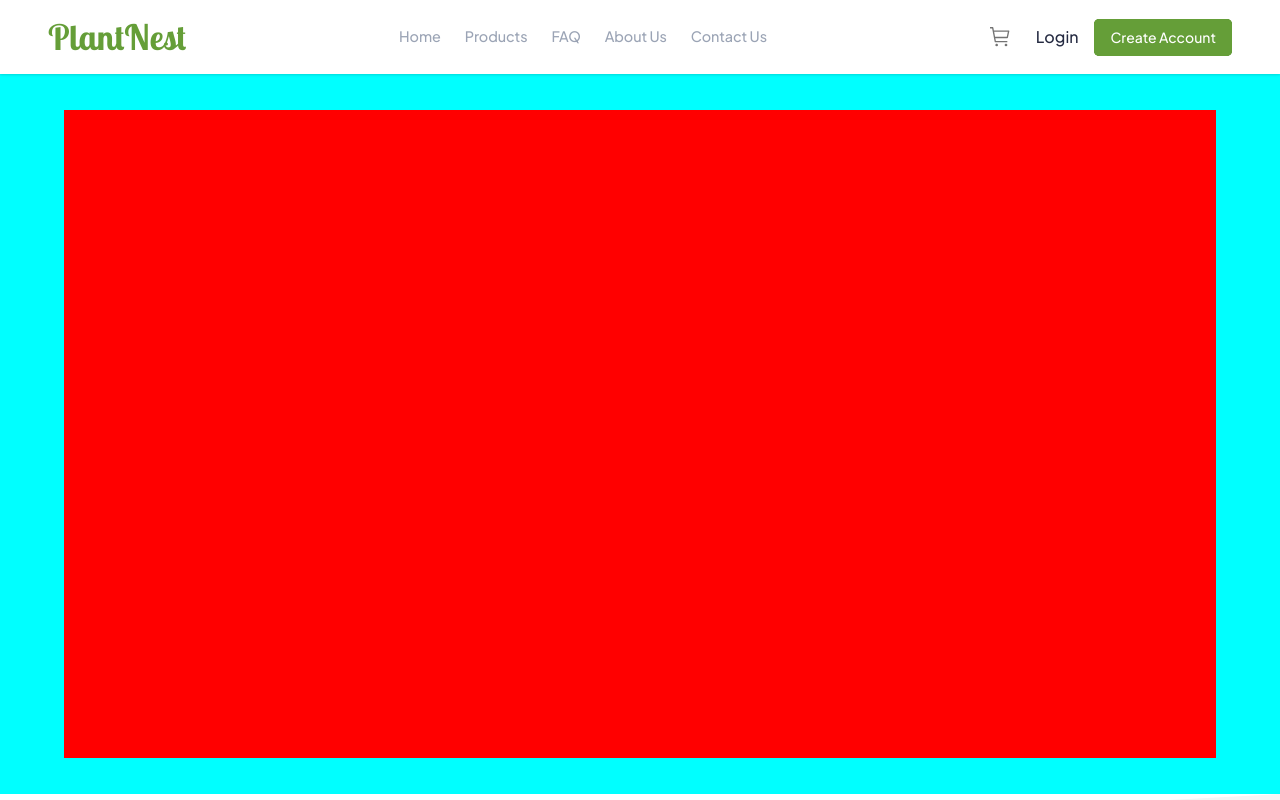
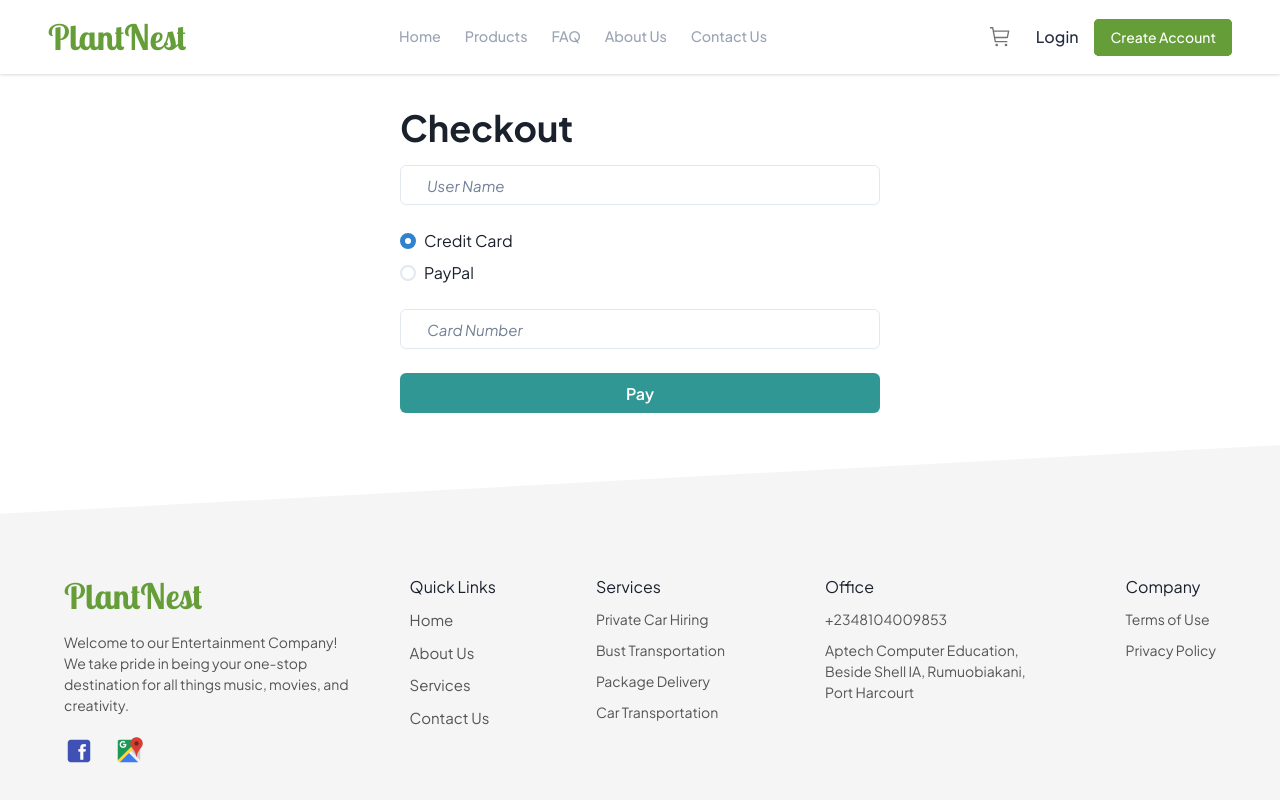
Before and after one commit to godriceeichie/CyberTitans-Frontend, a React (Create React App) app: page /checkout in a window 1280 px wide. Shown: the top 800 px of the page. Built offline with nearby package versions, Linux system fonts and the light colour scheme; a web font is replaced by a local one.

Commit message:
redesign checkout and cart page

```diff
--- a/src/pages/Cart.js
+++ b/src/pages/Cart.js
@@ -1,14 +1,22 @@
 import React from 'react';
-import '../styles/Cart.css';
-import { Link as RouterLink } from "react-router-dom"
-import { Link } from 'react-router-dom';
-import { useState } from 'react';
+import {
+  VStack,
+  HStack,
+  Container,
+  Box,
+  Heading,
+  Text,
+  Button,
+  Image,
+} from '@chakra-ui/react';
+import { Link as RouterLink } from 'react-router-dom';
 
 const Cart = ({ cartItems, setCartItems }) => {
   const handleQuantityChange = (index, newQuantity) => {
     const updatedCartItems = [...cartItems];
     updatedCartItems[index].quantity = newQuantity;
-    updatedCartItems[index].totalPrice = updatedCartItems[index].price * newQuantity;
+    updatedCartItems[index].totalPrice =
+      updatedCartItems[index].price * newQuantity;
     setCartItems(updatedCartItems);
   };
 
@@ -27,36 +35,59 @@ const Cart = ({ cartItems, setCartItems }) => {
     setCartItems(updatedCartItems);
   };
 
-
-
   return (
-    <div className='cartContainer'>
-      <h2>Your Cart</h2>
-        <div className='cartChild'>
-            <div className='cartItems'>
-                {cartItems.map((item, index) => (
-                <div key={index} className='cartItem'>
-                    <img src={item.image} alt={item.name} />
-                    <div className='cartItemDetails'>
-                        <h3>{item.name}</h3>
-                        <p>${item.price}</p>
-                        <div className='quantityControls'>
-                            <button className='quantityButton' onClick={() => handleDecrement(index)}>-</button>
-                            <span className='quantity'>{item.quantity}</span>
-                            <button className='quantityButton' onClick={() => handleIncrement(index)}>+</button>
-                        </div>
-                        <p>Total: ${item.totalPrice} </p>
-                        <button className='removeButton' onClick={() => handleRemoveItem(index)}>Remove</button>
-                    </div>
-                </div>
-
-                ))}
-                <Link as={RouterLink} to={'/checkout'}>
-                            <button className='checkoutButtonInItem'>Checkout</button>
-                        </Link>
-            </div>
-        </div>
-    </div>
+    <VStack spacing="8" align="stretch" p="8">
+      <Heading as="h2" size="xl">
+        Your Cart
+      </Heading>
+      <Box>
+        {cartItems.map((item, index) => (
+          <HStack
+            key={index}
+            spacing="4"
+            p="4"
+            shadow="md"
+            borderWidth="1px"
+            borderRadius="md"
+            align="center"
+          >
+            <Image src={item.image} alt={item.name} w="100px" h="100px" />
+            <VStack align="flex-start" spacing="1">
+              <Text fontSize="xl" fontWeight="semibold">
+                {item.name}
+              </Text>
+              <Text>${item.price}</Text>
+              <HStack spacing="1">
+                <Button size="sm" onClick={() => handleDecrement(index)}>
+                  -
+                </Button>
+                <Text>{item.quantity}</Text>
+                <Button size="sm" onClick={() => handleIncrement(index)}>
+                  +
+                </Button>
+              </HStack>
+              <Text>Total: ${item.totalPrice}</Text>
+              <Button
+                colorScheme="red"
+                size="sm"
+                onClick={() => handleRemoveItem(index)}
+              >
+                Remove
+              </Button>
+            </VStack>
+          </HStack>
+        ))}
+      </Box>
+      <Button
+        as={RouterLink}
+        to="/checkout"
+        colorScheme="teal"
+        size="lg"
+        alignSelf="flex-end"
+      >
+        Checkout
+      </Button>
+    </VStack>
   );
 };
 
--- a/src/pages/Checkout.js
+++ b/src/pages/Checkout.js
@@ -1,14 +1,105 @@
-import React from 'react'
-import '../styles/Checkout.css'
+import React, { useState } from 'react';
+import {
+  Box,
+  Container,
+  Heading,
+  Text,
+  Stack,
+  Input,
+  RadioGroup,
+  Radio,
+  Button,
+  useToast,
+} from '@chakra-ui/react';
 
 const Checkout = () => {
+  const [paymentMethod, setPaymentMethod] = useState('creditCard');
+  const [userName, setUserName] = useState('');
+  const [cardNumber, setCardNumber] = useState('');
+  const [bankName, setBankName] = useState('');
+
+  const toast = useToast();
+
+  const handlePaymentMethodChange = (value) => {
+    setPaymentMethod(value);
+  };
+
+  const handleCardNumberChange = (value) => {
+    // Validate card number
+    if (/^[0-9]{0,11}$/.test(value)) {
+      setCardNumber(value);
+    } else {
+      toast({
+        title: 'Error',
+        description: 'Please input a valid card number.',
+        status: 'error',
+        duration: 3000,
+        isClosable: true,
+      });
+    }
+  };
+
+  const handlePayClick = () => {
+    if (!userName || (!cardNumber && paymentMethod === 'creditCard') || (!bankName && paymentMethod === 'paypal')) {
+      toast({
+        title: 'Error',
+        description: 'Please fill in all required fields.',
+        status: 'error',
+        duration: 3000,
+        isClosable: true,
+      });
+      return;
+    }
+
+    // Handle payment logic here
+    // You can use the entered payment information to process the payment
+    // For this example, let's just show a success toast
+    toast({
+      title: 'Success',
+      description: 'Payment successful!',
+      status: 'success',
+      duration: 3000,
+      isClosable: true,
+    });
+  };
+
   return (
-    <div className='checkoutContainer'>
-      <div className='checkoutChild'>
+    <Container maxW="lg" py="8">
+      <Heading as="h1" size="xl" mb="4">
+        Checkout
+      </Heading>
+      <Stack spacing="6">
+        <Input
+          placeholder="User Name"
+          value={userName}
+          onChange={(e) => setUserName(e.target.value)}
+        />
+        <RadioGroup value={paymentMethod} onChange={handlePaymentMethodChange}>
+          <Stack spacing="2">
+            <Radio value="creditCard">Credit Card</Radio>
+            <Radio value="paypal">PayPal</Radio>
+          </Stack>
+        </RadioGroup>
+        {paymentMethod === 'creditCard' && (
+          <Input
+            placeholder="Card Number"
+            value={cardNumber}
+            onChange={(e) => handleCardNumberChange(e.target.value)}
+          />
+        )}
+        {paymentMethod === 'paypal' && (
+          <Input
+            placeholder="Bank Name"
+            value={bankName}
+            onChange={(e) => setBankName(e.target.value)}
+          />
+        )}
+        <Button colorScheme="teal" onClick={handlePayClick}>
+          Pay
+        </Button>
+      </Stack>
+    </Container>
+  );
+};
 
-      </div>
-    </div>
-  )
-}
-
-export default Checkout
+export default Checkout;
```
